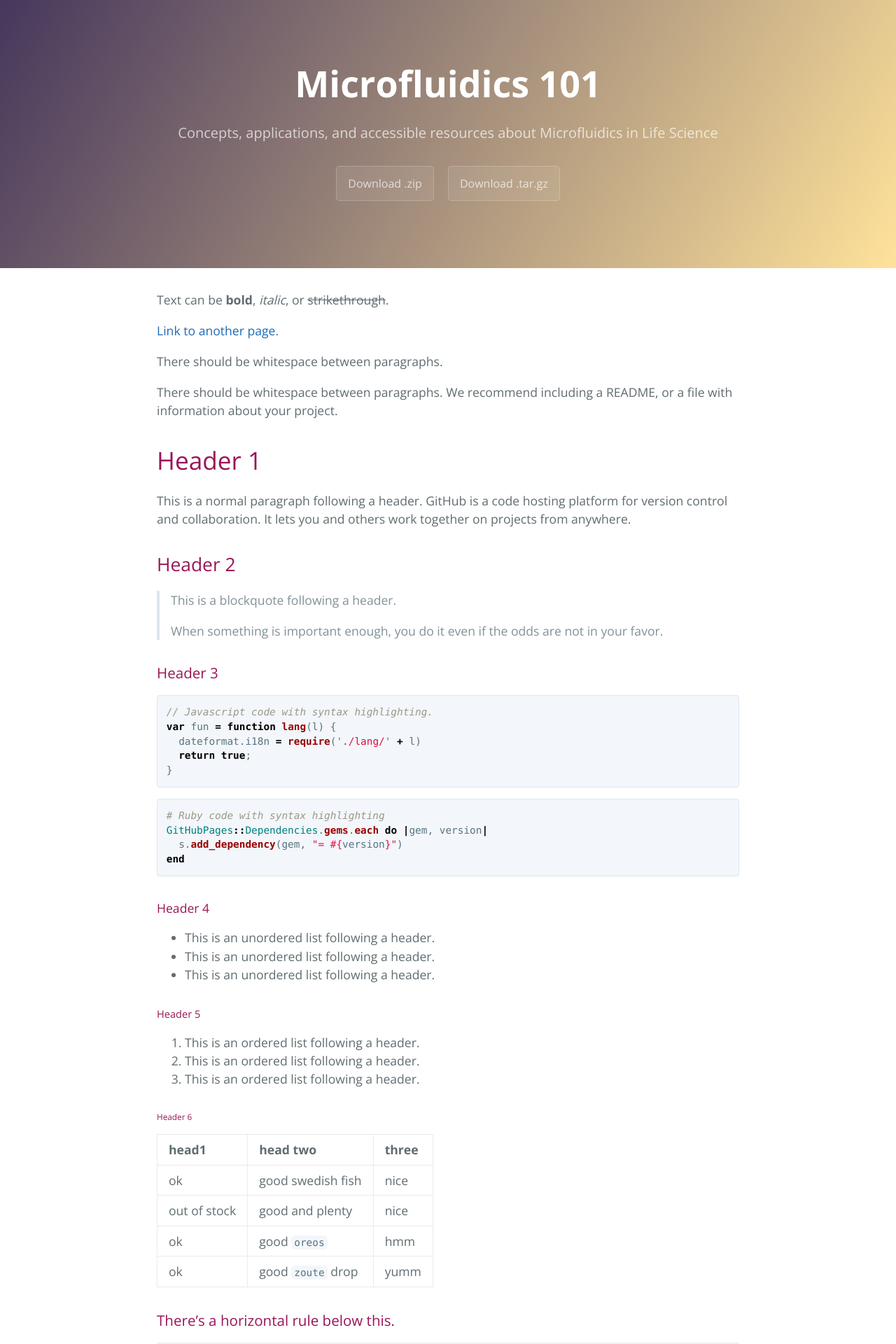
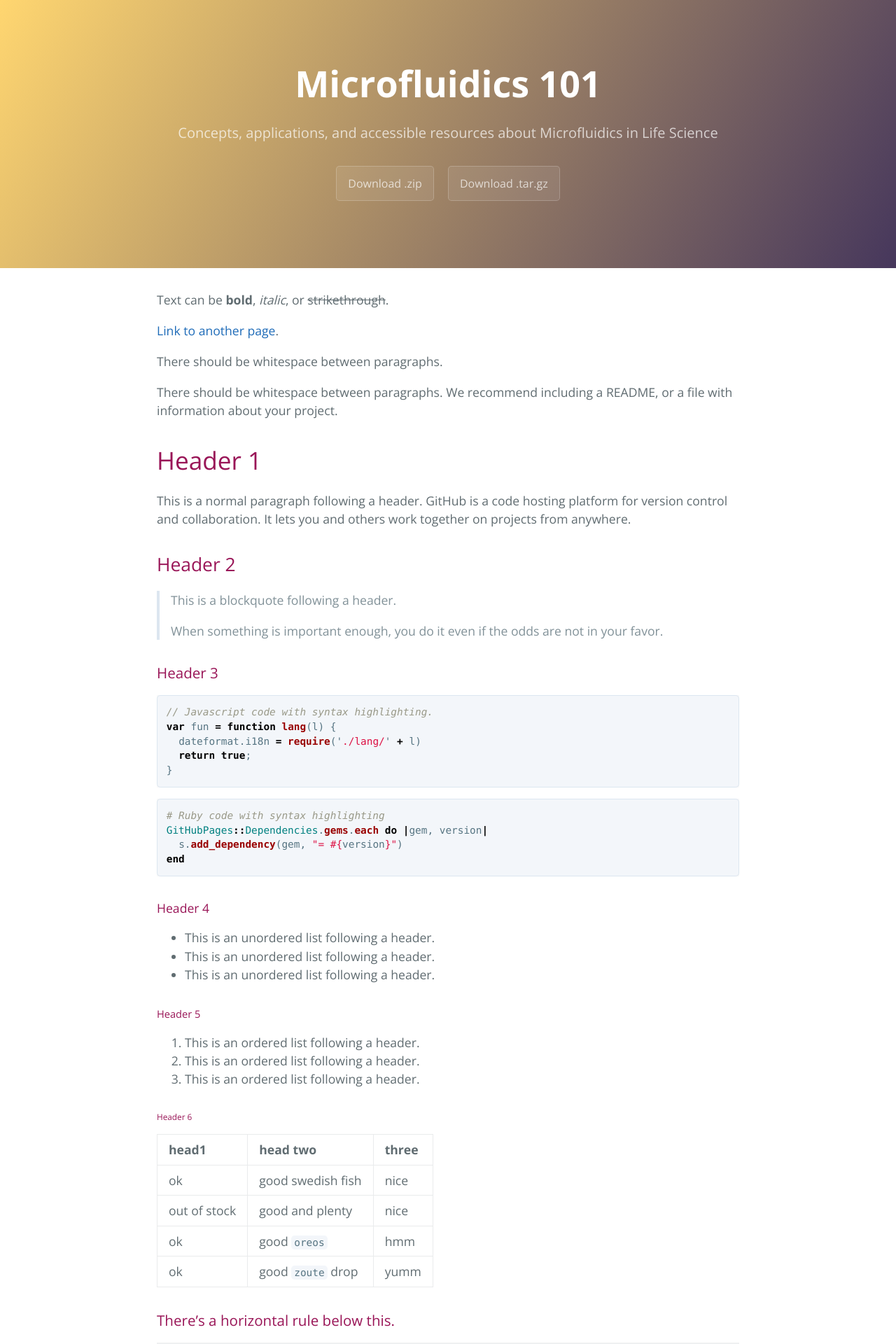
Before and after one commit to ufluidics101/ufluidics101.github.io, a Jekyll site: the page built from index.md, in a window 1280 px wide. Shown: the top 1920 px of the page at 70% size. Built offline with Jekyll 4.4.1, drawn with Linux system fonts in a browser that asks for light colours.

Commit message:
Update variables.scss

```diff
--- a/_sass/variables.scss
+++ b/_sass/variables.scss
@@ -8,8 +8,8 @@ $medium-breakpoint: 42em !default;
 //$header-bg-color-secondary: #155799 !default; #991557
 
 $header-heading-color: #fff !default;
-$header-bg-color: #ffe29a !default; // Updated
-$header-bg-color-secondary: #46375c !default; // Updated
+$header-bg-color: #46375c !default; // Updated
+$header-bg-color-secondary: #ffd670 !default; // Updated
 
 // Text
 $section-headings-color: #991557 !default; // Before: #159957
```
